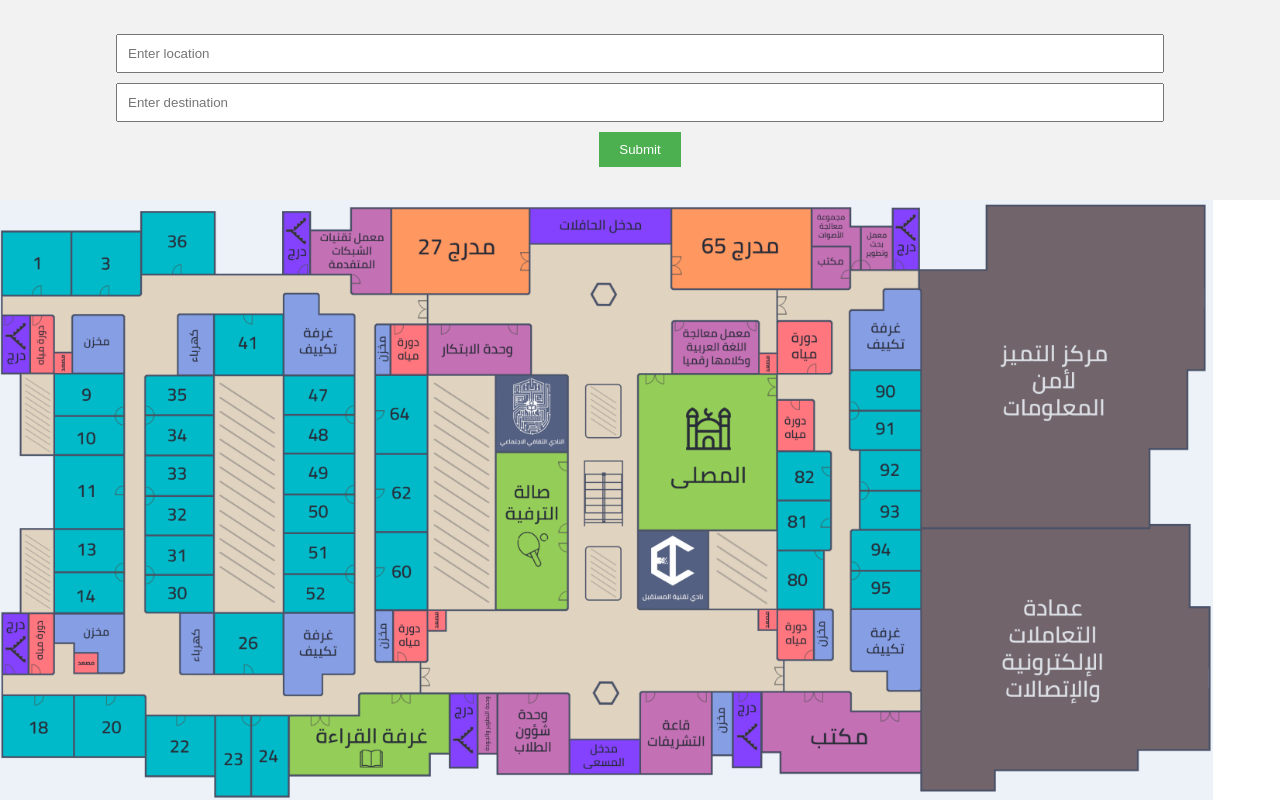
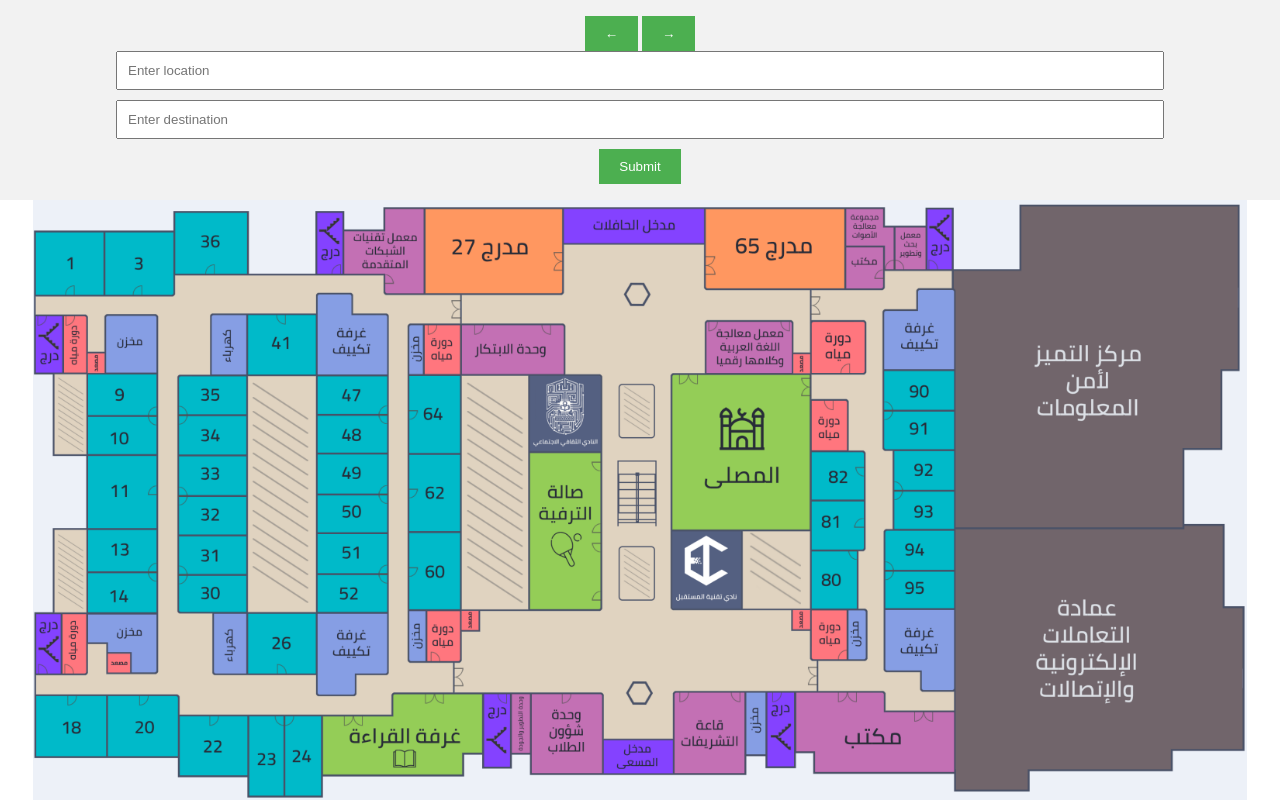
Before and after one commit to The102010/hiii, a plain HTML site: page index.html in a window 1280 px wide. Drawn offline with Linux system fonts and the light colour scheme.

Commit message:
Update index.html

```diff
--- a/index.html
+++ b/index.html
@@ -46,6 +46,7 @@
             justify-content: center;
             align-items: center;
             overflow-x: auto;
+            align-items: center;
         }
 
 
@@ -54,17 +55,26 @@
             width: auto;
             object-fit: contain;
             cursor: grab;
+
+
         }
     </style>
+
 </head>
 <body>
+
+
     <div id="section1">
+        <div class="navigator">
+            <button onclick="navigate('previous')">←</button>
+            <button onclick="navigate('next')">→</button>
+        </div>
         <input type="text" placeholder="Enter location">
         <input type="text" placeholder="Enter destination">
         <button onclick="toggleSection()">Submit</button>
     </div>
 
-    <div id="section2">
+    <div id="section2" align= "center">
         <img id="image" src="1stFloor.png" alt="Image">
     </div>
 
```
